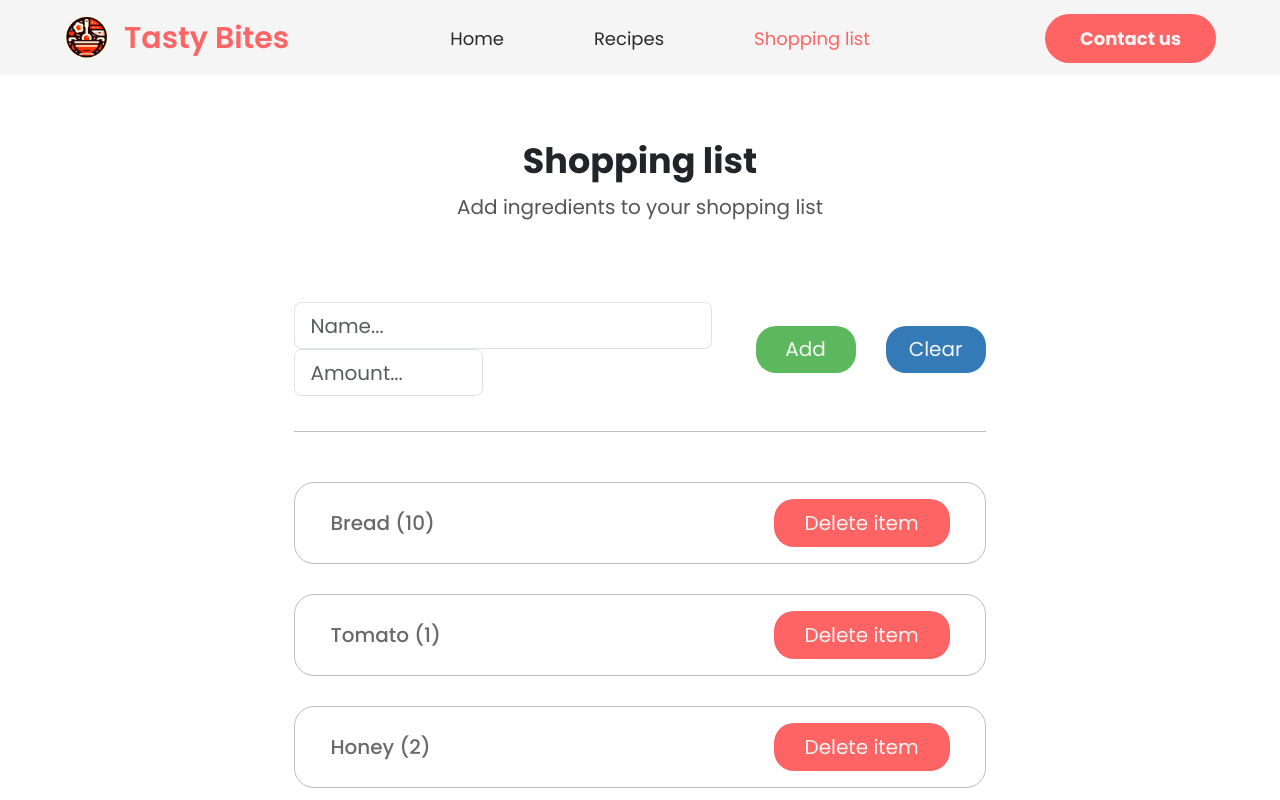
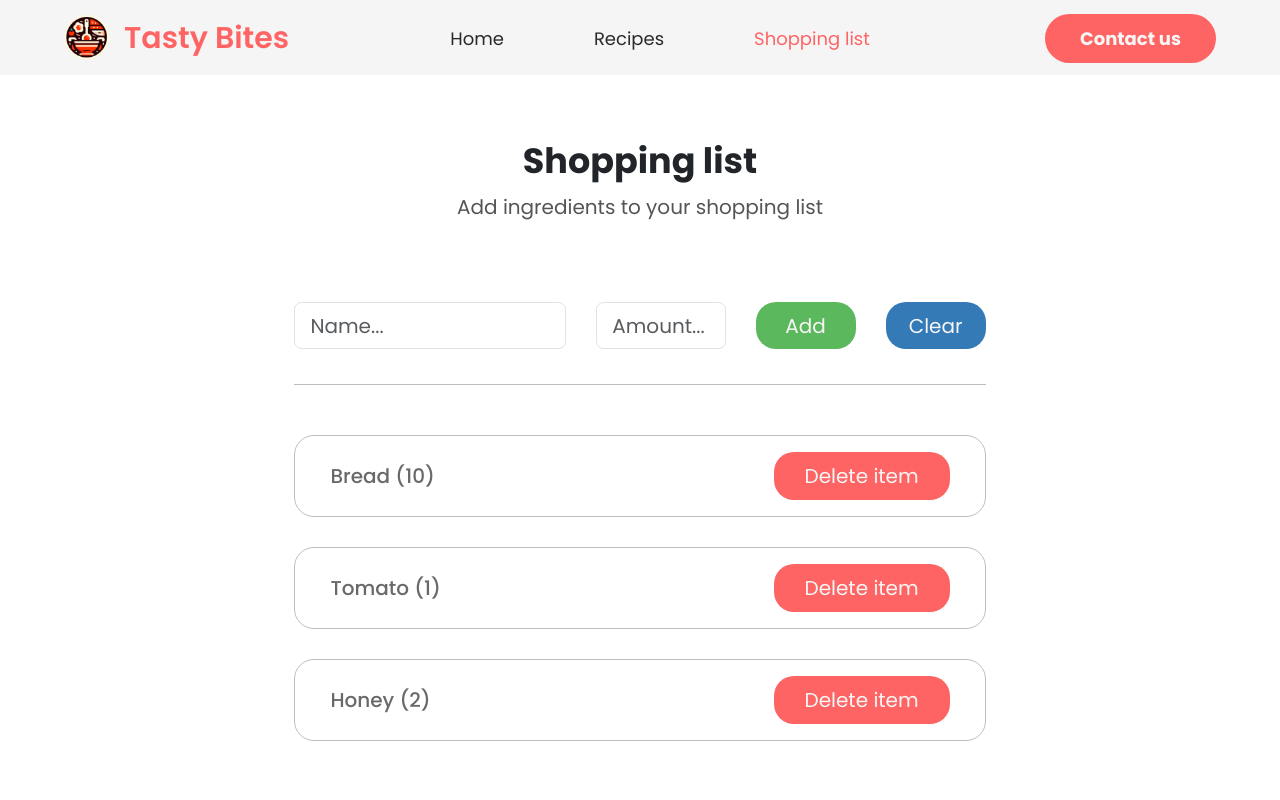
Before and after one commit to Nikola-02/tastybites, an Angular app: page /shopping-list in a window 1280 px wide. Shown: the top 800 px of the page. Built offline with nearby package versions, Linux system fonts and the light colour scheme.

Commit message:
Fixed css for form shopping list

```diff
--- a/src/app/components/shopping-list/shopping-list.component.css
+++ b/src/app/components/shopping-list/shopping-list.component.css
@@ -26,11 +26,11 @@ main .my-container .shopping-list-div .name-amount-btns {
   padding-bottom: 35px;
   border-bottom: 1px solid rgba(42, 42, 42, 0.3);
 }
-main .my-container .shopping-list-div .name-amount-btns .name-amount {
+main .my-container .shopping-list-div .name-amount-btns .name-amount form {
   display: flex;
   gap: 30px;
 }
-main .my-container .shopping-list-div .name-amount-btns .name-amount .amount-input {
+main .my-container .shopping-list-div .name-amount-btns .name-amount form .amount-input {
   width: 45%;
 }
 main .my-container .shopping-list-div .name-amount-btns .add-clear-btn {
--- a/src/app/components/shopping-list/shopping-list.component.html
+++ b/src/app/components/shopping-list/shopping-list.component.html
@@ -12,17 +12,19 @@
               type="text"
               class="form-control name-input"
               placeholder="Name..."
+              name="name"
             />
             <input
               type="text"
               class="form-control amount-input"
               placeholder="Amount..."
+              name="amount"
             />
           </form>
         </div>
         <div class="add-clear-btn">
           <button class="btn add-update-btn">Add</button>
-          <button class="btn clear-btn" (click)="onClearForm(f)">Clear</button>
+          <button class="btn clear-btn" (click)="f.resetForm()">Clear</button>
         </div>
       </div>
 
--- a/src/app/components/shopping-list/shopping-list.component.scss
+++ b/src/app/components/shopping-list/shopping-list.component.scss
@@ -25,6 +25,7 @@ main {
         padding-bottom: 35px;
         border-bottom: 1px solid rgba($color: vars.$black, $alpha: 0.3);
         .name-amount {
+          form {
             display: flex;
             gap: 30px;
             .name-input {
@@ -32,6 +33,7 @@ main {
 
             .amount-input {
               width: 45%;
+            }
           }
         }
         .add-clear-btn {
--- a/src/app/components/shopping-list/shopping-list.component.ts
+++ b/src/app/components/shopping-list/shopping-list.component.ts
@@ -27,7 +27,7 @@ export class ShoppingListComponent implements OnInit, OnDestroy {
   }
 
   onClearForm(form: NgForm) {
-    form.reset();
+    form.resetForm();
   }
 
   ngOnDestroy(): void {
```
Also changed, not shown: 1 other file (tests, documents, lock files or other folders). Lines whose indentation alone changed are shown as unchanged.
